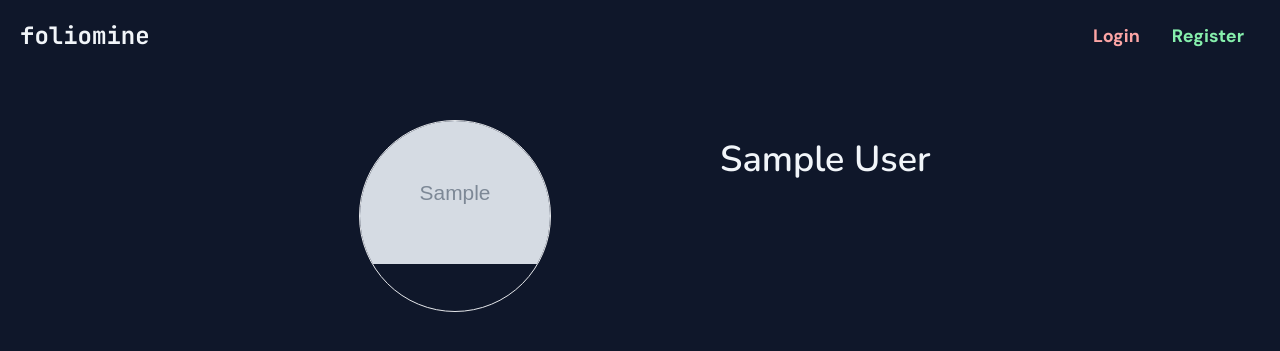
After one commit to MaharshiPedu/foliomine, a Django app: page /1 in a window 1280 px wide. The commit adds this page. Shown: the top 351 px of the page. Run offline with Django 4.2, Linux system fonts and the light colour scheme; tables that the repository leaves empty hold one stand-in row (values such as "Sample post"); grey boxes marked "Sample" are stand-in pictures; parts of the project's set-up code (start-up, migrations or seed data) failed here and were passed over; some libraries are stand-ins or nearby versions.

Commit message:
Display page for profile is in progress

```diff
--- a/mysite/foliomine/templates/foliomine/base.html
+++ b/mysite/foliomine/templates/foliomine/base.html
@@ -7,14 +7,15 @@
     <meta name="viewport" content="width=device-width, initial-scale=1.0">
     <link rel="preconnect" href="https://fonts.googleapis.com">
     <link rel="preconnect" href="https://fonts.gstatic.com" crossorigin>
-    <link href="https://fonts.googleapis.com/css2?family=DM+Sans:wght@400;700&family=Nunito:wght@600;700&display=swap" rel="stylesheet">
+    <link href="https://fonts.googleapis.com/css2?family=DM+Sans:wght@400;700&family=JetBrains+Mono:wght@700&family=Nunito:wght@600;700&display=swap" rel="stylesheet">
+
     {% tailwind_css %}
     <title>Document</title>
 </head>
 <body class="bg-website_blue font-nunito">
     <nav class="p-5 md:flex md:items-center md:justify-between font-dm_sans">
-        <div class="">
-            <a href="{% url 'index' %}" class="text-2xl text-yellow-500 cursor-pointer font-bold">Foliomine</a>
+        <div class="font-jetbrains_mono">
+            <a href="{% url 'index' %}" class="text-2xl text-slate-100 cursor-pointer font-bold">foliomine</a>
         </div>
 
         <ul class="md:flex md:items-center md:static md:w-auto md:z-auto">
--- /dev/null
+++ b/mysite/foliomine/templates/foliomine/display_profile.html
@@ -0,0 +1,17 @@
+{% extends 'foliomine/base.html' %}
+
+{% block content %}
+    <div class="flex justify-center">
+        <div class="grid grid-cols-2 gap-40">
+            <div class="border rounded-full w-48 h-48 object-center mx-auto overflow-hidden">
+                <img src="{{profile.profile_photo.url}}" alt="Profile Photo" title="Profile Photo">
+            </div>
+            <div class="text-slate-100 text-4xl mt-5">
+                <p>{{profile.first_name}} {{profile.last_name}}</p>
+
+            </div>
+
+        </div>
+    </div>
+
+{% endblock %}
--- a/mysite/foliomine/templates/foliomine/index.html
+++ b/mysite/foliomine/templates/foliomine/index.html
@@ -14,7 +14,7 @@
             <tbody>
                 {% for profile in profiles %}
                     <tr>
-                        <td class="text-md py-3 pl-3 text-slate-300">{{profile.profile_name}}</td>
+                        <td class="text-md py-3 pl-3 text-slate-300"><a href="{% url 'display_profile' profile.id %}">{{profile.profile_name}}</a></td>
                         <td class="pl-3"><img src="https://cdn-icons-png.flaticon.com/512/1160/1160515.png" alt="edit-button" title="Edit Button" class="w-5 h-5"></td>
                         <td class="pl-3"><img src="https://cdn-icons-png.flaticon.com/512/719/719731.png" alt="edit-button" title="Edit Button" class="w-5 h-5"></td>
                     </tr>
--- a/mysite/foliomine/urls.py
+++ b/mysite/foliomine/urls.py
@@ -5,4 +5,5 @@ from . import views
 urlpatterns = [
     path('', views.index, name='index'),
     path('create_profile', views.create_profile, name='create_profile'),
+    path('<int:profile_id>', views.displayProfile, name='display_profile'),
 ]
--- a/mysite/foliomine/views.py
+++ b/mysite/foliomine/views.py
@@ -2,13 +2,13 @@ from django.shortcuts import render, redirect
 from django.contrib.auth.decorators import login_required
 from .forms import CreateProfileForm
 from .models import Profile
+from PIL import Image
 
 
 def index(request):
     if request.user.is_authenticated:
         user = request.user
         profiles = Profile.objects.filter(user_id=user.id)
-        print(profiles)
         return render(request, 'foliomine/index.html', {'profiles':profiles})
 
     return render(request, 'foliomine/index.html', {})
@@ -28,7 +28,9 @@ def create_profile(request):
             twitter_link = form.cleaned_data['twitter_link']
             linkedin_link = form.cleaned_data['linkedin_link']
             profile_photo = form.cleaned_data['profile_photo']
-
+            #print(profile_photo.document.url)
+            # image = Image.open(profile_photo.file.url)
+            # croppedImage = image.crop((130, 50, 250, 150))
             new_profile = Profile(profile_name=profile_name, first_name=first_name, last_name=last_name, about=about,
                                   github_link=github_link, twitter_link=twitter_link, linkedin_link=linkedin_link, profile_photo=profile_photo)
             new_profile.user_id = request.user
@@ -39,3 +41,8 @@ def create_profile(request):
     form = CreateProfileForm()
     getRequest = True
     return render(request, 'foliomine/create_profile.html', {'form': form, 'getRequest':getRequest})
+
+
+def displayProfile(request, profile_id):
+    profile = Profile.objects.get(id=profile_id)
+    return render(request, 'foliomine/display_profile.html', {'profile':profile})
--- a/mysite/frontend/static/css/dist/styles.css
+++ b/mysite/frontend/static/css/dist/styles.css
@@ -764,16 +760,16 @@ select {
   margin-top: 0.5rem;
 }
 
+.mt-5 {
+  margin-top: 1.25rem;
+}
+
 .mt-9 {
   margin-top: 2.25rem;
 }
 
 .mt-6 {
   margin-top: 1.5rem;
-}
-
-.ml-2 {
-  margin-left: 0.5rem;
 }
 
 .block {
@@ -796,6 +792,10 @@ select {
   height: 100vh;
 }
 
+.h-48 {
+  height: 12rem;
+}
+
 .h-5 {
   height: 1.25rem;
 }
@@ -812,6 +812,10 @@ select {
   width: 100%;
 }
 
+.w-48 {
+  width: 12rem;
+}
+
 .w-96 {
   width: 24rem;
 }
@@ -860,12 +860,24 @@ select {
   gap: 1.75rem;
 }
 
+.gap-40 {
+  gap: 10rem;
+}
+
+.overflow-hidden {
+  overflow: hidden;
+}
+
 .rounded-lg {
   border-radius: 0.5rem;
 }
 
 .rounded-2xl {
   border-radius: 1rem;
+}
+
+.rounded-full {
+  border-radius: 9999px;
 }
 
 .rounded-3xl {
@@ -933,8 +931,18 @@ select {
   background-color: rgb(254 240 138 / var(--tw-bg-opacity));
 }
 
+.object-center {
+  -o-object-position: center;
+     object-position: center;
+}
+
 .p-5 {
   padding: 1.25rem;
+}
+
+.py-2 {
+  padding-top: 0.5rem;
+  padding-bottom: 0.5rem;
 }
 
 .py-3 {
@@ -982,6 +968,10 @@ select {
 
 .font-dm_sans {
   font-family: DM Sans, sans-serif;
+}
+
+.font-jetbrains_mono {
+  font-family: JetBrains Mono, monospace;
 }
 
 .text-5xl {
@@ -1004,6 +994,11 @@ select {
   line-height: 1.25rem;
 }
 
+.text-4xl {
+  font-size: 2.25rem;
+  line-height: 2.5rem;
+}
+
 .font-bold {
   font-weight: 700;
 }
@@ -1020,9 +1015,9 @@ select {
   letter-spacing: 0em;
 }
 
-.text-yellow-500 {
+.text-slate-100 {
   --tw-text-opacity: 1;
-  color: rgb(234 179 8 / var(--tw-text-opacity));
+  color: rgb(241 245 249 / var(--tw-text-opacity));
 }
 
 .text-green-300 {
--- a/mysite/frontend/static_src/tailwind.config.js
+++ b/mysite/frontend/static_src/tailwind.config.js
@@ -54,7 +54,8 @@ module.exports = {
                 poppins: ['Poppins', 'sans-serif'],
                 helvetica: ['Helvetica', 'sans-serif'],
                 dm_sans: ['DM Sans', 'sans-serif'],
-                nunito: ['Nunito', 'sans-serif']
+                nunito: ['Nunito', 'sans-serif'],
+                jetbrains_mono: ['JetBrains Mono', 'monospace']
             },
         },
     },
--- a/mysite/mysite/urls.py
+++ b/mysite/mysite/urls.py
@@ -15,6 +15,8 @@ Including another URLconf
 """
 from django.contrib import admin
 from django.urls import path, include
+from django.conf.urls.static import static
+from django.conf import settings
 
 urlpatterns = [
     path('', include('foliomine.urls')),
@@ -23,4 +25,4 @@ urlpatterns = [
     path('members/', include('django.contrib.auth.urls')),
     path('admin/', admin.site.urls),
     path('__reload__/', include('django_browser_reload.urls')),
-]
+]+ static(settings.MEDIA_URL, document_root=settings.MEDIA_ROOT)
```
Also changed, not shown: other parts of mysite/frontend/static/css/dist/styles.css (+0 -44 lines), mysite/media/profile_photos/2023/01/22/bca989f8df7799e0bd55557385637a12-1486803236.jpg (added), mysite/media/profile_photos/2023/01/22/bca989f8df7799e0bd55557385637a12-1486803236_0HfQYCi.jpg (added), mysite/media/profile_photos/2023/01/22/th-1023457698.jpg (added), mysite/media/profile_photos/2023/01/23/bca989f8df7799e0bd55557385637a12-1486803236.jpg (added), mysite/media/profile_photos/2023/01/23/cropped_image.png (added), mysite/media/profile_photos/2023/01/23/cropped_image_1gTKOQM.png (added), mysite/media/profile_photos/2023/01/23/cropped_image_JQTYIap.png (added), mysite/media/profile_photos/2023/01/23/cropped_image_gd5PbyM.png (added), 2 other files.
